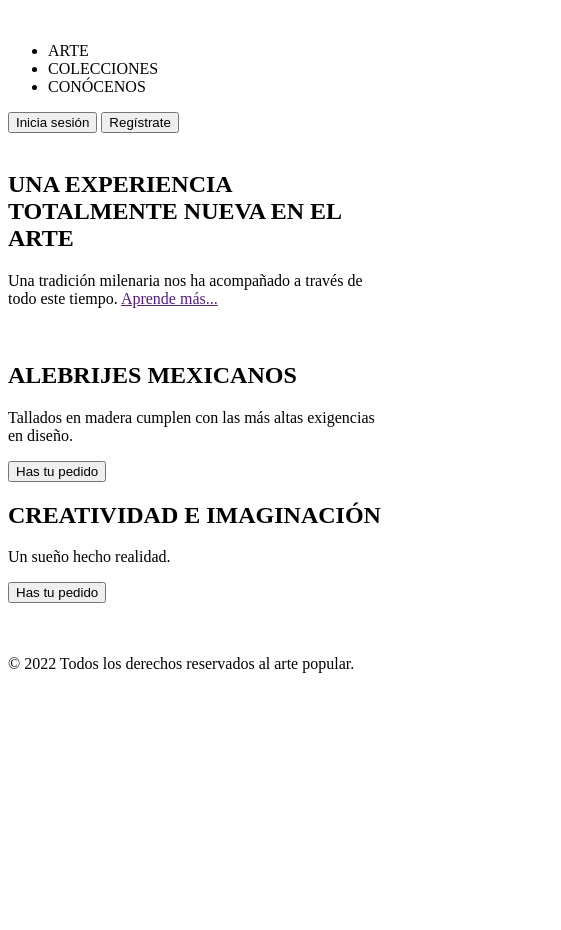
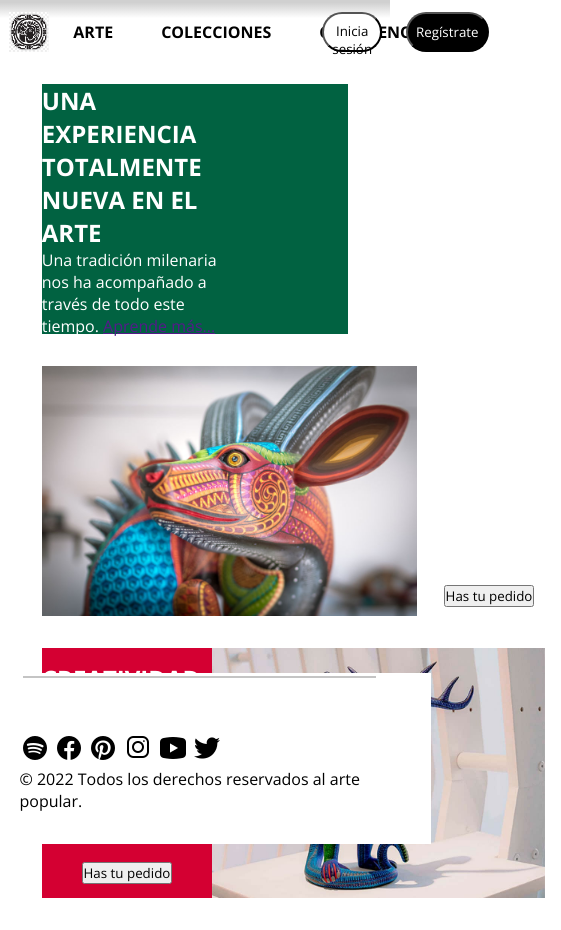
Before and after one commit to sicariusdevx/EDC-DW-Ilia_Adad_Infante, a plain HTML site: page index.html in a window 390 px wide. Shown: the whole page, 561 px wide, since content can reach past the window. Before the commit the page ends 844 px from the top, so only its background shows below. Drawn offline with nearby package versions, Linux system fonts and the light colour scheme.

Commit message:
CSS-update
Colores y alineaciones de objetos. No funciona para mobile

```diff
--- /dev/null
+++ b/css/styles.css
@@ -0,0 +1,114 @@
+/* @import url('https://fonts.googleapis.com/css2?family=Noto+Sans:wght@400;600;700&display=swap'); */
+@import url('https://fonts.googleapis.com/css2?family=Open+Sans:wght@300;400;600;700&display=swap');
+
+* {
+    padding: 0;
+    margin: 0;
+    font-family: 'Open Sans', sans-serif;
+}
+
+body {
+    display: flex;
+    flex-direction: column;
+    align-items: center;
+}
+
+/* cabecera */
+header {
+    display: flex;
+    justify-content: center;
+    align-items: center;
+    background: linear-gradient(0deg, rgba(255,255,255,1) 65%, rgba(208,208,208,1) 95%);
+    width: 100%;
+    padding-top: 12px;
+}
+
+.main_logo{
+    height: 40px;
+}
+
+nav {
+    width: 70%;
+}
+
+.nav_options {
+    list-style: none;
+    display: flex;
+}
+.nav_options li {
+    font-weight: 700;
+    margin-left: 24px;
+    margin-right: 24px;
+}
+.access {
+    width: 15%;
+    display: flex;
+    justify-content: space-around;
+}
+
+#signin {
+    padding: 8px;
+    background-color: white;
+    border-radius: 24px;
+    width: 120px;
+    height: 40px;
+    margin-right: 24px;
+}
+#signup {
+    padding: 8px;
+    background-color: black;
+    color: white;
+    border-radius: 24px;
+    width: 120px;
+    height: 40px;
+}
+/* cuerpo principal */
+main {
+    width: 95%;
+}
+
+.element {
+    height: 250px;
+    display: flex;
+    justify-content: space-between;
+    color: white;
+    margin: 32px;
+}
+.element_img {
+    height: 100%;
+}
+.element_text {
+    display: flex;
+    flex-direction: column;
+    justify-content: space-around;
+    align-items: center;
+    width: 60%;
+}
+.major {
+    background-color: #016241;
+}
+.secondary {
+    background-color: rgba(212,0,50,255);
+
+}
+
+
+/* footer */
+footer {
+    background-color: white;
+    position: fixed;
+    bottom: 0;
+    padding-bottom: 32px;
+    padding-left: 60px;
+    padding-right: 60px;
+    width: 90%;
+
+}
+.line {
+    width: 100%;
+    height: 0;
+    border: 1px solid #C4C4C4;
+    margin: 3px;
+    margin-bottom: 48px;
+    display: inline-block;
+}
--- a/index.html
+++ b/index.html
@@ -4,48 +4,56 @@
     <meta charset="UTF-8">
     <meta http-equiv="X-UA-Compatible" content="IE=edge">
     <meta name="viewport" content="width=device-width, initial-scale=1.0">
+    <link rel="stylesheet" href="css/styles.css">
     <title>Alebrijes</title>
 </head>
 <body>
     <header>
-        <img src="" alt="">
-        <ul>
-            <li>ARTE</li>
-            <li>COLECCIONES</li>
-            <li>CONÓCENOS</li>
-        </ul>
-        <div>
-            <button>Inicia sesión</button>
-            <button>Regístrate</button>
+        <img src="img/logo.png" alt="" class="main_logo">
+        <nav>
+            <ul class="nav_options">
+                <li>ARTE</li>
+                <li>COLECCIONES</li>
+                <li>CONÓCENOS</li>
+            </ul>
+        </nav>
+        <div class="access">
+            <button id="signin">Inicia sesión</button>
+            <button id="signup">Regístrate</button>
         </div>
     </header>
     <main>
-        <section>
-            <img src="" alt="" class="ilustration">
-            <div>
-                <h1>UNA EXPERIENCIA TOTALMENTE NUEVA EN EL ARTE</h1>
+        <section class="element major">
+            <div class="element_text">
+                <h1 class="element_title">UNA EXPERIENCIA TOTALMENTE NUEVA EN EL ARTE</h1>
                 <p>Una tradición milenaria nos ha acompañado a través de todo este tiempo. <a href="">Aprende más...</a></p>
             </div>
         </section>
-        <section>
-            <img src="" alt="" class="ilustration">
-            <div>
-                <h1>ALEBRIJES MEXICANOS</h1>
+        <section class="element secondary">
+            <img src="img/alebrije1.jpg" alt="Alebrije" class="element_img img_left">
+            <div class="element_text">
+                <h1 class="element_title">ALEBRIJES MEXICANOS</h1>
                 <p>Tallados en madera cumplen con las más altas exigencias en diseño.</p>
                 <button>Has tu pedido</button>
             </div>
         </section>
-        <section>
-            <div>
-                <h1>CREATIVIDAD E IMAGINACIÓN</h1>
+        <section class="element secondary">
+            <div class="element_text">
+                <h1 class="element_title">CREATIVIDAD E IMAGINACIÓN</h1>
                 <p>Un sueño hecho realidad.</p>
                 <button>Has tu pedido</button>
             </div>
-            <img src="" alt=""  class="ilustration">
+            <img src="img/alebrije2.jpg" alt="Alebrije"  class="element_img img_right">
         </section>
     </main>
     <footer>
-        <img src="" alt="">
+        <div class="line"></div> <br>
+        <img src="img/icons8-spotify-30.png" alt="arte en spotify" class="icons_sn">
+        <img src="img/icons8-facebook-nuevo-30.png" alt="arte en facebook" class="icons_sn">
+        <img src="img/icons8-pinterest-30.png" alt="arte en pinteres" class="icons_sn">
+        <img src="img/icons8-instagram-32.png" alt="arte en instagram" class="icons_sn">
+        <img src="img/icons8-youtube-play-30.png" alt="arte en youtube" class="icons_sn">
+        <img src="img/icons8-twitter-30.png" alt="arte en twitter" class="icons_sn">
         <p>© 2022 Todos los derechos reservados al arte popular.</p>
     </footer>
 </body>
```
